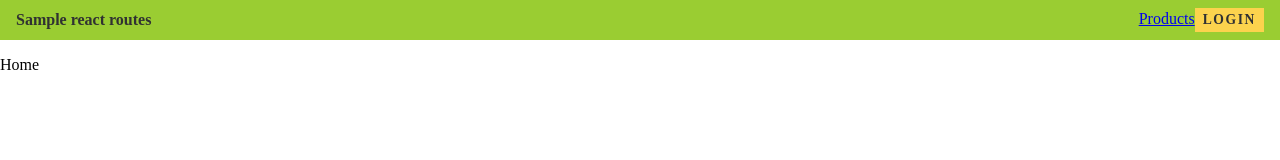
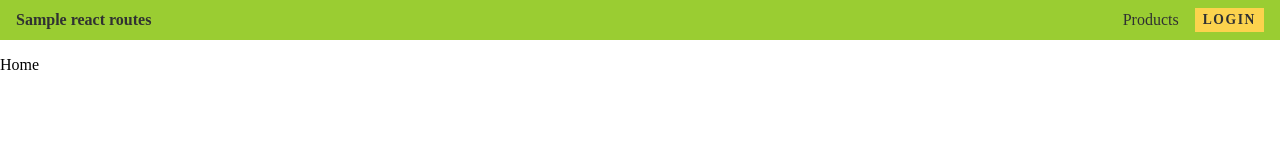
Before and after one commit to sample-react-projects/sample-react-routes, a React (Vite) app: page / in a window 1280 px wide. Shown: the top 160 px of the page. Built offline with nearby package versions, Linux system fonts and the light colour scheme.

Commit message:
Update styles to render products nav link

```diff
--- a/src/components/header/Header.module.scss
+++ b/src/components/header/Header.module.scss
@@ -4,12 +4,28 @@
   color: #303132;
   display: flex;
   justify-content: space-between;
-    margin-bottom: 1rem;;
+  margin-bottom: 1rem;
   padding-inline: 1rem;
   padding-block: 0.5rem;
 
-    .logo{
-        all:unset;
+  .logo {
+    all: unset;
     cursor: pointer;
   }
+
+  .right {
+    align-items: center;
+    display: flex;
+    column-gap: 1rem;
+
+    .navlink {
+      all: unset;
+      cursor: pointer;
+
+      &--active {
+        font-weight: bold;
+        text-decoration: underline;
       }
+    }
+  }
+}
```
Lines whose indentation alone changed are shown as unchanged.
